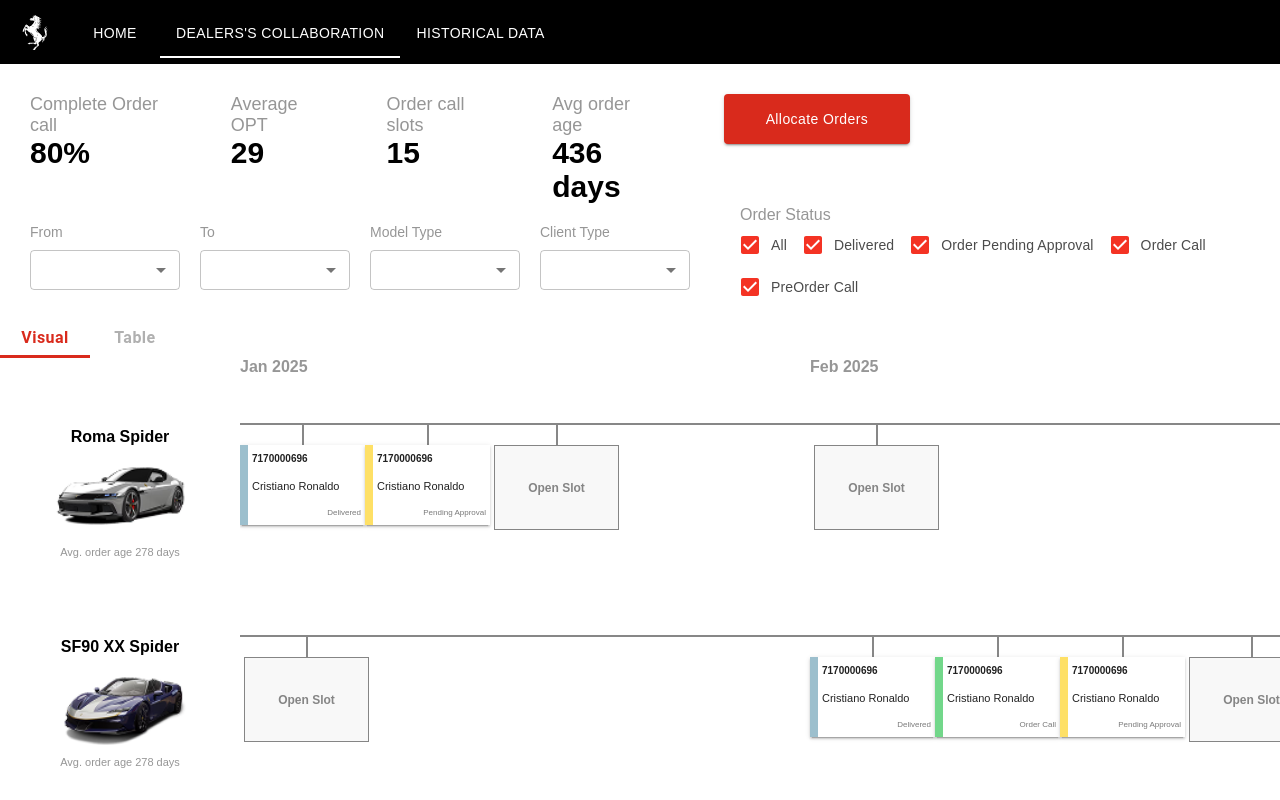
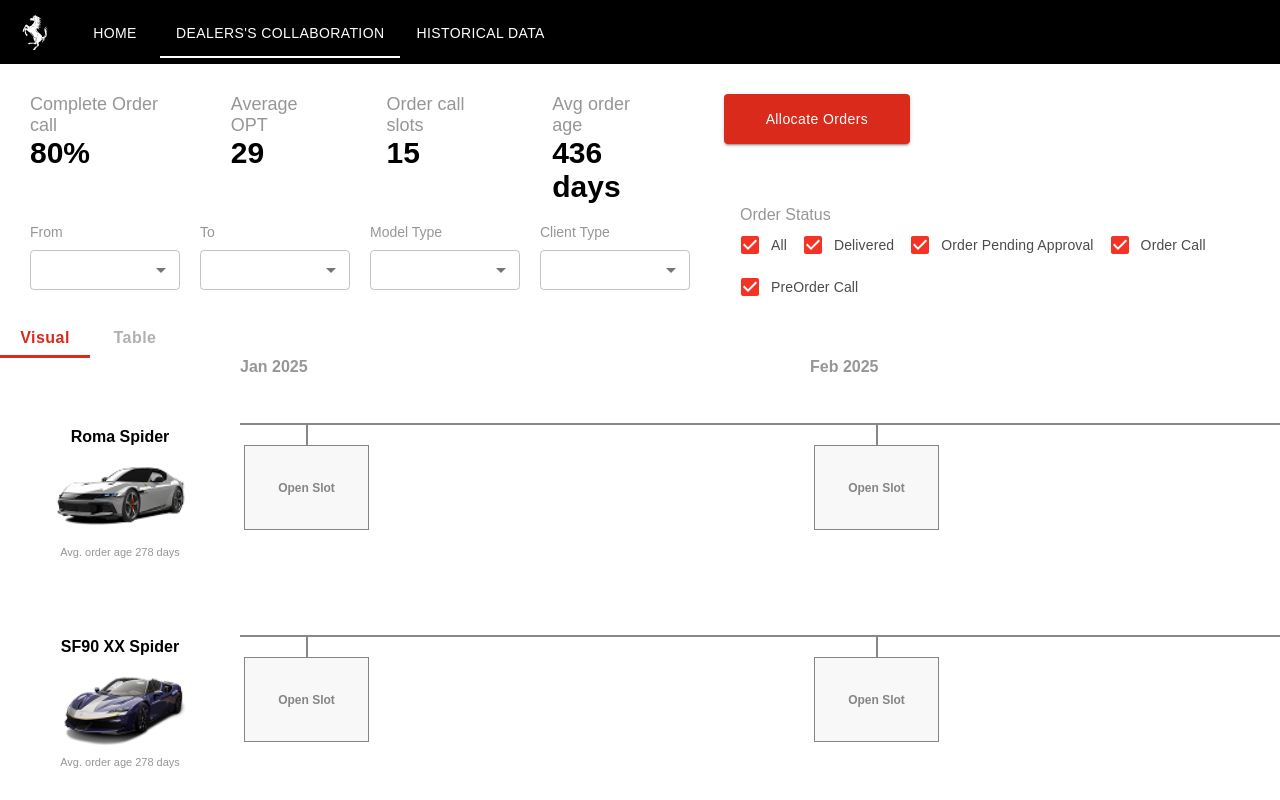
Before and after one commit to carlo-ventura-sdg/sdg-ferrari-dealer-coll, a Next.js app in the folder frontend/: page / in a window 1280 px wide. Both pictures are taken after a click on the tab "DEALERS'S COLLABORATION". Built offline with nearby package versions, Linux system fonts and the light colour scheme; a web font is replaced by a local one.

Commit message:
handle drag&drop accordion

```diff
--- a/frontend/src/app/components/DCHeader/AllocateOrdersSection/AllocateOrdersList.jsx
+++ b/frontend/src/app/components/DCHeader/AllocateOrdersSection/AllocateOrdersList.jsx
@@ -55,7 +55,7 @@
           </Typography>
 
           {carCards.map((car, index) => (
-            <CarModelAccordion key={index} name={car.name} activeItem={props.activeItem}/>
+            <CarModelAccordion key={index} name={car.name} activeItem={props.activeItem} slots={props.slots}/>
           ))}
         </Stack>
       </Stack>
--- a/frontend/src/app/components/DCHeader/AllocateOrdersSection/AllocateOrdersSection.jsx
+++ b/frontend/src/app/components/DCHeader/AllocateOrdersSection/AllocateOrdersSection.jsx
@@ -19,7 +19,7 @@
         anchor={"right"}
         open={props.open["right"]}
         onClose={props.toggleDrawer("right", false)}>
-        <AllocateOrdersList anchor={'right'} toggleDrawer={props.toggleDrawer} activeItem={props.activeItem}></AllocateOrdersList>
+        <AllocateOrdersList anchor={'right'} toggleDrawer={props.toggleDrawer} activeItem={props.activeItem}  slots={props.slots}></AllocateOrdersList>
       </SwipeableDrawer>
     </React.Fragment>
   );
--- a/frontend/src/app/components/DCHeader/AllocateOrdersSection/CarModelAccordion.jsx
+++ b/frontend/src/app/components/DCHeader/AllocateOrdersSection/CarModelAccordion.jsx
@@ -3,102 +3,57 @@
 import Accordion from "@mui/material/Accordion";
 import AccordionSummary from "@mui/material/AccordionSummary";
 import AccordionDetails from "@mui/material/AccordionDetails";
-import Typography from "@mui/material/Typography";
 import ExpandMoreIcon from "@mui/icons-material/ExpandMore";
 import { FerrariOrderCard } from "../FerrariOrderCard";
-import { Grid, Stack } from "@mui/material";
-import { DndContext, DragOverlay } from "@dnd-kit/core";
-import { DragDropSlot } from "../../DCMainSection/DragDropSlot";
-const base = {};
-const orders = (base["Roma Spider"] = [
-  {
-    id: "o1",
-    order: "7170000696",
-    name: "Cristiano Ronaldo",
-    status: "Delivered",
-  },
-  {
-    id: "o2",
-    order: "7170000696",
-    name: "Cristiano Ronaldo",
-    status: "Pending Approval",
-  },
-]);
-
-base["SF90 XX Spider"] = [
-  {
-    id: "o3",
-    order: "7170000696",
-    name: "Cristiano Ronaldo",
-    status: "Delivered",
-  },
-  {
-    id: "o4",
-    order: "7170000696",
-    name: "Cristiano Ronaldo",
-    status: "Order Call",
-  },
-  {
-    id: "o9",
-    order: "7170000696",
-    name: "Cristiano Ronaldo",
-    status: "Pending Approval",
-  },
-];
-
-base["12Cilindri"] = [
-  {
-    id: "o7",
-    order: "7170000696",
-    name: "Cristiano Ronaldo",
-    status: "Delivered",
-  },
-  {
-    id: "o8",
-    order: "7170000696",
-    name: "Cristiano Ronaldo",
-    status: "Pending Approval",
-  },
-];
-
-base["296 GTS"] = [
-  {
-    id: "o6",
-    order: "7170000696",
-    name: "Cristiano Ronaldo",
-    status: "Order Call",
-  },
-];
+import { Grid, Stack, Box } from "@mui/material";
+import { useDroppable } from "@dnd-kit/core";
 
 export const CarModelAccordion = (props) => {
+  const { setNodeRef, isOver } = useDroppable({
+    id: props.name, // ← unique ID for droppable area
+  });
+
   return (
-    <>
+    <Stack ref={setNodeRef}
+    sx={{
+      width: "100%",
+      p: 1,
+      pointerEvents: "auto",
+      overflow: "visible",
+      transition: "border 0.2s ease-in-out",
+      minHeight: 120,
+    }}>
       <Accordion defaultExpanded sx={{ marginTop: "30px" }}>
         <AccordionSummary
           expandIcon={<ExpandMoreIcon />}
           aria-controls='panel1-content'
-          order='panel1-header'
-          style={{ fontFamily: "inherit", fontWeight: "bold" }}>
+          id='panel1-header'
+          style={{ fontFamily: "inherit", fontWeight: "bold" }}
+        >
           {props.name}
         </AccordionSummary>
+
         <AccordionDetails>
-          <Stack sx={{ width: "300px" }}>
-            <Grid
-              container
-              rowSpacing={1}
-              columnSpacing={{ xs: 1, sm: 2, md: 3 }}>
-              {(base[props.name] || []).map((order, index) => (
+          <Box
+            ref={setNodeRef}
+            sx={{
+              width: "100%",
+              p: 1,
+              border: isOver ? "2px dashed #ccc" : "none",
+              transition: "border 0.2s ease-in-out",
+              minHeight: 100,
+            }}
+          >
+            <Grid container rowSpacing={1} columnSpacing={{ xs: 1, sm: 2, md: 3 }}>
+              {(props.slots[props.name] || []).map((order, index) => (
                 <Grid item key={index} xs={6}>
                   <FerrariOrderCard item={order} />
                 </Grid>
               ))}
             </Grid>
-          </Stack>
+          </Box>
         </AccordionDetails>
       </Accordion>
-      {/* <DragOverlay>
-        {props.activeItem ? <FerrariOrderCard item={props.activeItem} /> : null}
-      </DragOverlay> */}
-    </>
+    </Stack>
   );
 };
--- a/frontend/src/app/components/DCHeader/DCHeader.jsx
+++ b/frontend/src/app/components/DCHeader/DCHeader.jsx
@@ -36,7 +36,7 @@
           <FerrariButton toggleDrawer={toggleDrawer}></FerrariButton>
           <AllocateOrdersSection
             toggleDrawer={toggleDrawer}
-            open={open} activeItem={props.activeItem}></AllocateOrdersSection>
+            open={open} activeItem={props.activeItem}  slots={props.slots}></AllocateOrdersSection>
         </Stack>
         <FilterSection></FilterSection>
       </Stack>
--- a/frontend/src/app/components/DCHeader/FerrariOrderCard.jsx
+++ b/frontend/src/app/components/DCHeader/FerrariOrderCard.jsx
@@ -1,57 +1,24 @@
 "use client";
 import { Box, Paper, Stack, Typography } from "@mui/material";
 import { useDraggable } from "@dnd-kit/core";
+import { FerrariOrderCardBase } from "./FerrariOrderCardBase";
 
-//la logica di questi colori è sbagliata va cambiata in base alla mappa nel mockup
-const statusColors = {
-  "Delivered": "#9CBFCD",
-  "Pending Approval": "#FEE066",
-  "Order Call": "#72D78A",
-  "Preorder Call": "#BC72DC",
-};
+
 
 export const FerrariOrderCard = ({ item }) => {
   const { attributes, listeners, setNodeRef, isDragging } = useDraggable({
     id: item.id,
-    data: item,
+    data: {...item},
   });
 
   return (
-    <Stack>
-      <Paper
-        ref={setNodeRef}
-        {...listeners}
-        {...attributes}
-        elevation={isDragging ? 6 : 2}
-        sx={{
-          width: "125px",
-          height: "80px",
-          // m: 0.5,
-          display: "flex",
-          flexDirection: "column",
-          justifyContent: "space-around",
-          backgroundColor: "#fff",
-          borderLeft: `8px solid ${statusColors[item.status] || "#636363"}`,
-          borderRadius: 0,
-          opacity: isDragging ? 0.6 : 1,
-          px: 0.5,
-          boxShadow: 2,
-          cursor: "grab",
-        }}>
-        <Typography variant='body' fontSize={10} fontWeight='bold'>
-          {item.order}
-        </Typography>
-        <Typography variant='body' fontSize={11}>
-          {item.name}
-        </Typography>
-        <Typography
-          variant='body'
-          fontSize={8}
-          textAlign='end'
-          sx={{ color: "#7A7A7A" }}>
-          {item.status}
-        </Typography>
-      </Paper>
-    </Stack>
+    <Box
+      ref={setNodeRef}
+      {...listeners}
+      {...attributes}
+      sx={{ opacity: isDragging ? 0.6 : 1,  }}
+    >
+      <FerrariOrderCardBase item={item} />
+    </Box>
   );
 };
--- /dev/null
+++ b/frontend/src/app/components/DCHeader/FerrariOrderCardBase.jsx
@@ -0,0 +1,43 @@
+import { Paper, Typography } from "@mui/material";
+
+
+//la logica di questi colori è sbagliata va cambiata in base alla mappa nel mockup
+const statusColors = {
+    "Delivered": "#9CBFCD",
+    "Pending Approval": "#FEE066",
+    "Order Call": "#72D78A",
+    "Preorder Call": "#BC72DC",
+  };
+export const FerrariOrderCardBase = ({ item }) => {
+    return (
+      <Paper
+        elevation={2}
+        sx={{
+          width: "125px",
+          height: "80px",
+          display: "flex",
+          flexDirection: "column",
+          justifyContent: "space-around",
+          backgroundColor: "#fff",
+          borderLeft: `8px solid ${statusColors[item.status] || "#636363"}`,
+          borderRadius: 0,
+          px: 0.5,
+          boxShadow: 2,
+          cursor: "grab",
+        }}>
+        <Typography variant='body' fontSize={10} fontWeight='bold'>
+          {item.order}
+        </Typography>
+        <Typography variant='body' fontSize={11}>
+          {item.name}
+        </Typography>
+        <Typography
+          variant='body'
+          fontSize={8}
+          textAlign='end'
+          sx={{ color: "#7A7A7A" }}>
+          {item.status}
+        </Typography>
+      </Paper>
+    );
+  };
--- a/frontend/src/app/components/DCMainSection/CarModelSideSection.jsx
+++ b/frontend/src/app/components/DCMainSection/CarModelSideSection.jsx
@@ -23,26 +23,26 @@
     name: "296 GTS",
     description: "Avg. order age 278 days",
   },
-  {
-    image: "/car1.png",
-    name: "Roma Spider",
-    description: "Avg. order age 278 days",
-  },
-  {
-    image: "/car2.png",
-    name: "SF90 XX Spider",
-    description: "Avg. order age 278 days",
-  },
-  {
-    image: "/car3.png",
-    name: "12Cilindri",
-    description: "Avg. order age 278 days",
-  },
-  {
-    image: "/car4.png",
-    name: "296 GTS",
-    description: "Avg. order age 278 days",
-  },
+  // {
+  //   image: "/car1.png",
+  //   name: "Roma Spider2",
+  //   description: "Avg. order age 278 days",
+  // },
+  // {
+  //   image: "/car2.png",
+  //   name: "SF90 XX Spider2",
+  //   description: "Avg. order age 278 days",
+  // },
+  // {
+  //   image: "/car3.png",
+  //   name: "12Cilindri2",
+  //   description: "Avg. order age 278 days",
+  // },
+  // {
+  //   image: "/car4.png",
+  //   name: "296 GTS2",
+  //   description: "Avg. order age 278 days",
+  // },
 ];
 
 export const CarModelSideSection = (props) => {
--- a/frontend/src/app/components/DCMainSection/DCMainTabs.jsx
+++ b/frontend/src/app/components/DCMainSection/DCMainTabs.jsx
@@ -76,6 +76,7 @@
               textTransform: "none",
               fontWeight: 600,
               fontSize: "16px",
+              fontFamily: "inherit",
               // minHeight: 0,
               paddingBottom: "4px",
               color: value === 0 ? "#D92A1C" : "#B0B0B0",
@@ -88,6 +89,7 @@
               textTransform: "none",
               fontWeight: 600,
               fontSize: "16px",
+              fontFamily: "inherit",
               // minHeight: 0,
               paddingBottom: "4px",
               color: value === 1 ? "#D92A1C" : "#B0B0B0",
--- a/frontend/src/app/components/DCMainSection/DragDropSection.jsx
+++ b/frontend/src/app/components/DCMainSection/DragDropSection.jsx
@@ -13,6 +13,7 @@
 import { FerrariOrderCard } from "../DCHeader/FerrariOrderCard";
 import { CarModelCard } from "./CarModelCard";
 import { carRows } from "../FerrariHeader/FerrariHeaderTabs";
+import { FerrariOrderCardBase } from "../DCHeader/FerrariOrderCardBase";
 
 export const DragDropSection = (props) => {
   return (
@@ -21,13 +22,20 @@
         direction='row'
         sx={{
           display: "flex",
-          overflow: "auto",
+          // overflow: "auto",
           maxHeight: "650px",
           position: "relative",
-          scrollbarWidth: "none",
-          "&::-webkit-scrollbar": { display: "none" },
+          whiteSpace: "nowrap",
+          overflowX: "auto",
+          overflowY: "auto",
+          "&::-webkit-scrollbar": {
+            height: "42px",
+          },
+          "&::-webkit-scrollbar-thumb": {
+            backgroundColor: "#c1c1c1",
+            borderRadius: "1px",
+          },
         }}>
-        {/* Fixed left column with car names */}
         <Stack
           sx={{
             paddingTop: "30px",
--- a/frontend/src/app/components/FerrariHeader/FerrariHeaderTabs.jsx
+++ b/frontend/src/app/components/FerrariHeader/FerrariHeaderTabs.jsx
@@ -109,138 +109,191 @@
 
   const [slots, setSlots] = useState(() => {
     const base = {};
-    for (const month of months) {
       for (const car of carRows) {
-        base[getSlotKey(month, car.key)] = [];
+        base[getSlotKey( car.key)] = [];
       }
-    }
 
-    base["Jan 2025--Roma Spider"] = [
+
+    base["Roma Spider"] = [
       {
         id: "o1",
         order: "7170000696",
         name: "Cristiano Ronaldo",
         status: "Delivered",
+        car: "Roma Spider",
       },
       {
         id: "o2",
         order: "7170000696",
         name: "Cristiano Ronaldo",
         status: "Pending Approval",
+        car: "Roma Spider",
+      },
+      {
+        id: "o6",
+        order: "7170000696",
+        name: "Cristiano Ronaldo",
+        status: "Delivered",
+        car: "Roma Spider",
+      },
+      {
+        id: "o7",
+        order: "7170000696",
+        name: "Cristiano Ronaldo",
+        status: "Pending Approval",
+        car: "Roma Spider",
       },
     ];
 
-    base["Feb 2025--SF90 XX Spider"] = [
+    base["SF90 XX Spider"] = [
       {
         id: "o3",
         order: "7170000696",
         name: "Cristiano Ronaldo",
         status: "Delivered",
+        car: "SF90 XX Spider",
       },
       {
         id: "o4",
         order: "7170000696",
         name: "Cristiano Ronaldo",
         status: "Order Call",
+        car: "SF90 XX Spider",
+      },
+      {
+        id: "o5",
+        order: "7170000696",
+        name: "Cristiano Ronaldo",
+        status: "Pending Approval",
+        car: "SF90 XX Spider",
+      }
+    ];
+
+
+    base["12Cilindri"] = [
+      {
+        id: "o8",
+        order: "7170000696",
+        name: "Cristiano Ronaldo",
+        status: "Delivered",
+        car: "12Cilindri",
       },
       {
         id: "o9",
         order: "7170000696",
         name: "Cristiano Ronaldo",
         status: "Pending Approval",
-      }
-    ];
-
-    base["Mar 2025--Roma Spider"] = [
-      {
-        id: "o5",
-        order: "7170000696",
-        name: "Cristiano Ronaldo",
-        status: "Delivered",
-      },
-      {
-        id: "o6",
-        order: "7170000696",
-        name: "Cristiano Ronaldo",
-        status: "Pending Approval",
-      },
-    ];
-
-    base["Apr 2025--12Cilindri"] = [
-      {
-        id: "o7",
-        order: "7170000696",
-        name: "Cristiano Ronaldo",
-        status: "Delivered",
-      },
-      {
-        id: "o8",
-        order: "7170000696",
-        name: "Cristiano Ronaldo",
-        status: "Pending Approval",
+        car: "12Cilindri",
       },
 
     ];
 
-    base["Sept 2025--296 GTS"] = [
+    base["296 GTS"] = [
       {
-        id: "o6",
+        id: "o10",
         order: "7170000696",
         name: "Cristiano Ronaldo",
         status: "Order Call",
+        car: "296 GTS",
       },
-    ];
-    base["Dec 2025--SF90 XX Spider"] = [
       {
-        id: "o3",
+        id: "o11",
         order: "7170000696",
         name: "Cristiano Ronaldo",
         status: "Pending Approval",
+        car: "296 GTS",
       },
       {
-        id: "o4",
+        id: "o12",
         order: "7170000696",
         name: "Cristiano Ronaldo",
         status: "Order Call",
+        car: "296 GTS",
       },
       {
-        id: "o5",
+        id: "o13",
         order: "7170000696",
         name: "Cristiano Ronaldo",
         status: "Pending Approval",
+        car: "296 GTS",
       },
     ];
 
-    return base;
+    Object.entries(base).forEach(([carName, orders]) => {
+      orders.forEach((order) => {
+        order.car = carName;
+      });
+    });
+    return {
+      ...base,
+      UNASSIGNED: [],
+    };
   });
 
   const handleDragStart = (event) => {
-    setActiveItem(event.active.data.current);
+    const data = event.active?.data?.current;
+    console.log("Dragging:", data);
+    if (data) {
+      setActiveItem(data);
+    }
   };
+
 
   const handleDragEnd = (event) => {
     const { active, over } = event;
     setActiveItem(null);
 
-    if (!over || !active) return;
+    if (!over) return;
 
-    const draggedData = active.data.current;
+    const draggedItem = active?.data?.current;
+    const draggedItemId = draggedItem?.id;
     const toSlotId = over.id;
 
-    const fromSlotId = Object.keys(slots).find((key) =>
-      slots[key].some((item) => item.id === active.id)
+    if (!draggedItem || !draggedItemId || !toSlotId) return;
+
+    const fromSlotId = Object.keys(slots).find((slotKey) =>
+      slots[slotKey]?.some((item) => item.id === draggedItemId)
     );
 
-    if (!fromSlotId || !toSlotId || fromSlotId === toSlotId) return;
+    // Prevent duplication if dragged in same slot
+    if (fromSlotId === toSlotId) return;
 
-    const item = slots[fromSlotId].find((i) => i.id === active.id);
     setSlots((prev) => {
       const next = { ...prev };
-      next[fromSlotId] = next[fromSlotId].filter((i) => i.id !== active.id);
-      next[toSlotId] = [...next[toSlotId], item];
+
+      // Remove from the original slot
+      if (fromSlotId) {
+        next[fromSlotId] = next[fromSlotId].filter((i) => i.id !== draggedItemId);
+      }
+
+      // If dropped back into the accordion (UNASSIGNED container)
+      if (toSlotId === "UNASSIGNED") {
+        const originalCar = draggedItem.car;
+
+        if (!originalCar || !next[originalCar]) return next;
+
+        // Avoid duplicates
+        if (!next[originalCar].some((i) => i.id === draggedItemId)) {
+          next[originalCar].push(draggedItem);
+        }
+
+        return next;
+      }
+
+      // Dropped into a calendar slot
+      if (!next[toSlotId]) next[toSlotId] = [];
+
+      // Avoid duplicates
+      if (!next[toSlotId].some((i) => i.id === draggedItemId)) {
+        next[toSlotId].push(draggedItem);
+      }
+
       return next;
     });
   };
+
+
+
 
   const handleChange = (event, newValue) => {
     setValue(newValue);
@@ -280,7 +333,7 @@
         index={1}
         style={{ backgroundColor: "white", width: "100%" }}>
         <>
-          <DCHeader activeItem={activeItem}></DCHeader>
+          <DCHeader activeItem={activeItem}  slots={slots}></DCHeader>
           <DCMainSection activeItem={activeItem} months={months} getSlotKey={getSlotKey} slots={slots}></DCMainSection>
         </>
       </FerrariPanel>
```
